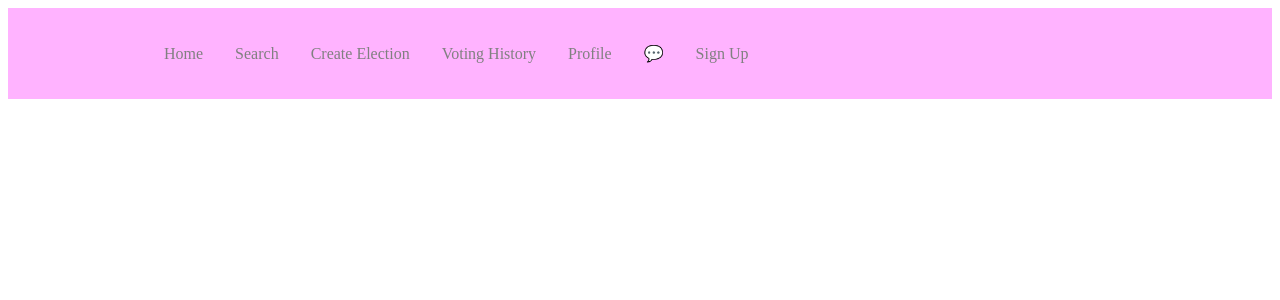
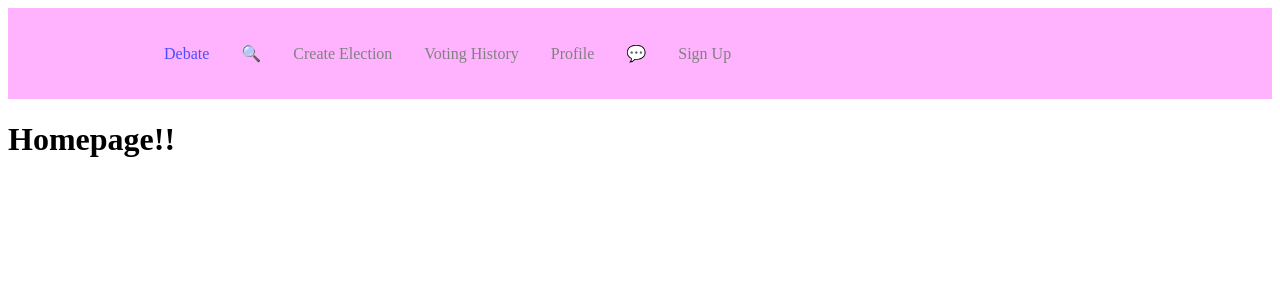
Before and after one commit to johnlaidler267/DebateMe, a React (Create React App) app in the folder front-end/: page /debate in a window 1280 px wide. Shown: the top 300 px of the page. Built offline with nearby package versions, Linux system fonts and the light colour scheme.

Commit message:
addded changes to debate

```diff
--- a/front-end/src/App.tsx
+++ b/front-end/src/App.tsx
@@ -2,7 +2,7 @@ import React from "react";
 import "./App.css";
 import Navbar from "./components/Navbar";
 import { BrowserRouter as Router, Routes, Route } from "react-router-dom";
-import Home from "./pages/home";
+import Debate from "./pages/debate";
 import ElectionSearch from "./pages/election-search";
 import SignUp from "./pages/signup";
 import Profile from "./pages/profile";
@@ -15,8 +15,8 @@ function App() {
     <Router>
       <Navbar />
       <Routes>
-        <Route path="/" element={<Home />} />
-        <Route path="/home" element={<Home />} />
+        <Route path="/" element={<Debate />} />
+        <Route path="/debate" element={<Debate />} />
         <Route path="/election-search" element={<ElectionSearch />} />
         <Route path="/create-election" element={<CreateElection />} />
         <Route path="/vote-history" element={<VoteHistory />} />
--- a/front-end/src/components/Navbar/index.js
+++ b/front-end/src/components/Navbar/index.js
@@ -7,11 +7,11 @@ const Navbar = () => {
         <>
             <Nav>
                 <NavMenu>
-                    <NavLink to="/home" activeStyle>
-                        Home
+                    <NavLink to="/debate" activeStyle>
+                        Debate
                     </NavLink>
                     <NavLink to="/election-search" activeStyle>
-                        Search
+                        🔍
                     </NavLink>
                     <NavLink to="/create-election" activeStyle>
                         Create Election
--- a/front-end/src/pages/home.js
+++ b/front-end/src/pages/debate.js
@@ -1,6 +1,6 @@
 import React from "react";
 
-const Home = () => {
+const Debate = () => {
     return (
         <div>
             <h1>Homepage!!</h1>
@@ -8,4 +8,4 @@ const Home = () => {
     );
 };
 
-export default Home;
+export default Debate;
```
